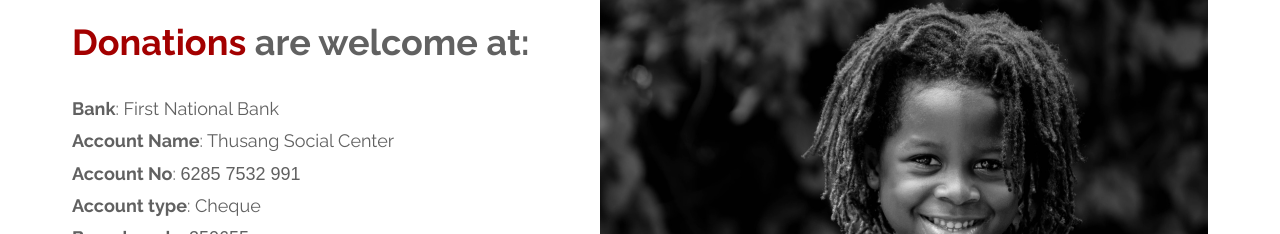
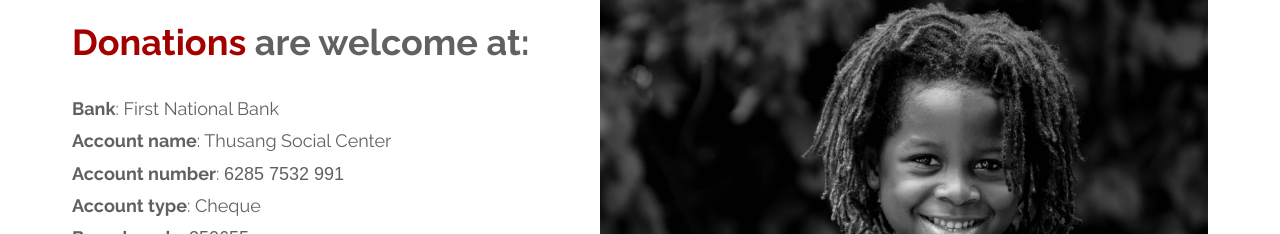
Before and after one commit to Spha88/thusang, a React (Create React App) app: page /donate in a window 1280 px wide. Shown: the part 530-764 px from the top of the page. Built offline with nearby package versions, Linux system fonts and the light colour scheme.

Commit message:
Fix typing errors in banking details

```diff
--- a/src/components/pages/Donate/Donate.js
+++ b/src/components/pages/Donate/Donate.js
@@ -16,8 +16,8 @@ const Donate = () => {
                         <h2><span>Donations</span> are welcome at:</h2>
                         <ul>
                             <li><span>Bank</span>: First National Bank</li>
-                            <li><span>Account Name</span>: Thusang Social Center</li>
-                            <li><span>Account No</span>: <span className={classes.Numbers}>6285 7532 991</span></li>
+                            <li><span>Account name</span>: Thusang Social Center</li>
+                            <li><span>Account number</span>: <span className={classes.Numbers}>6285 7532 991</span></li>
                             <li><span>Account type</span>: Cheque</li>
                             <li><span>Branch code</span>: <span className={classes.Numbers}>250655</span> </li>
                         </ul>
```
